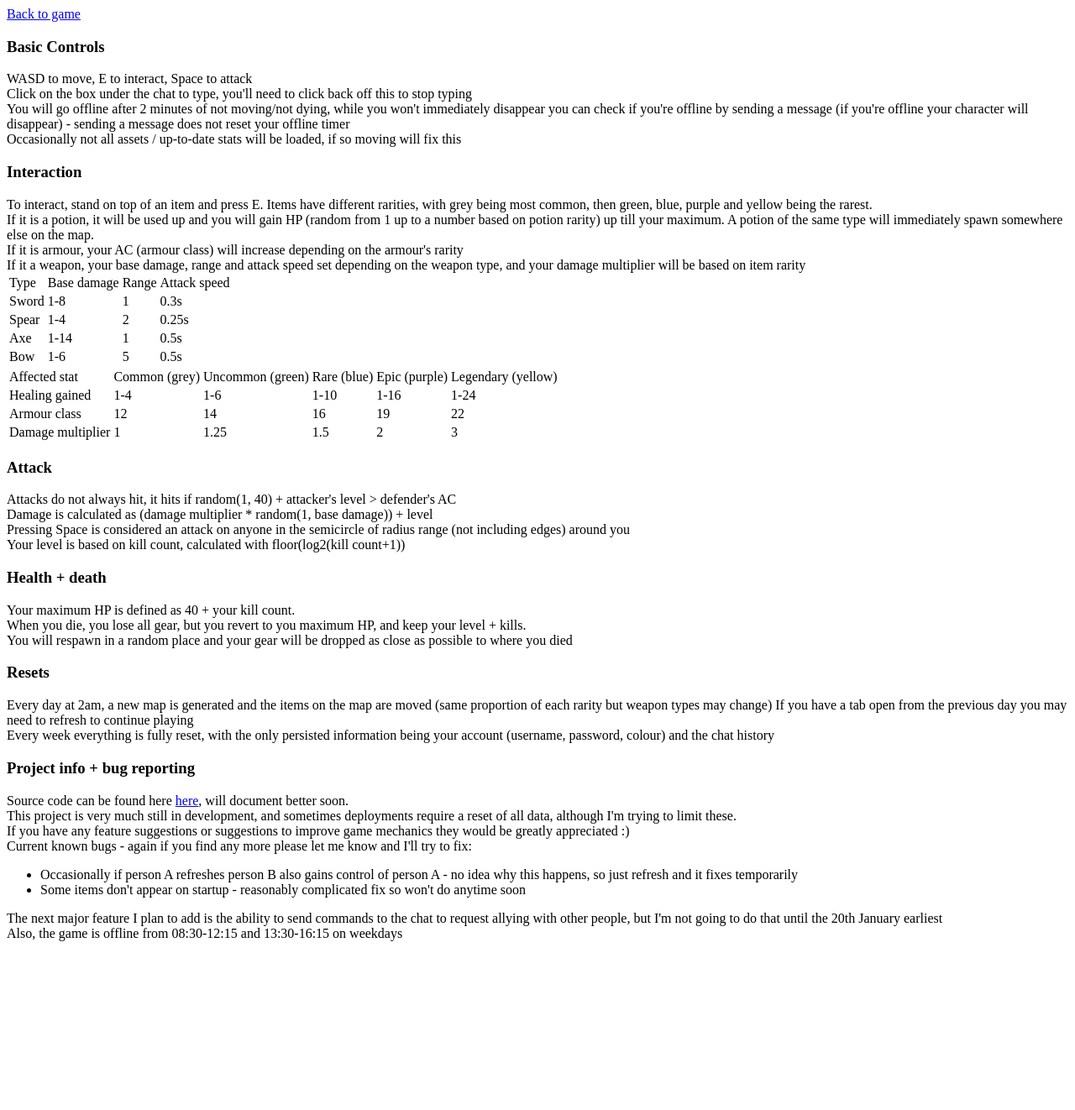
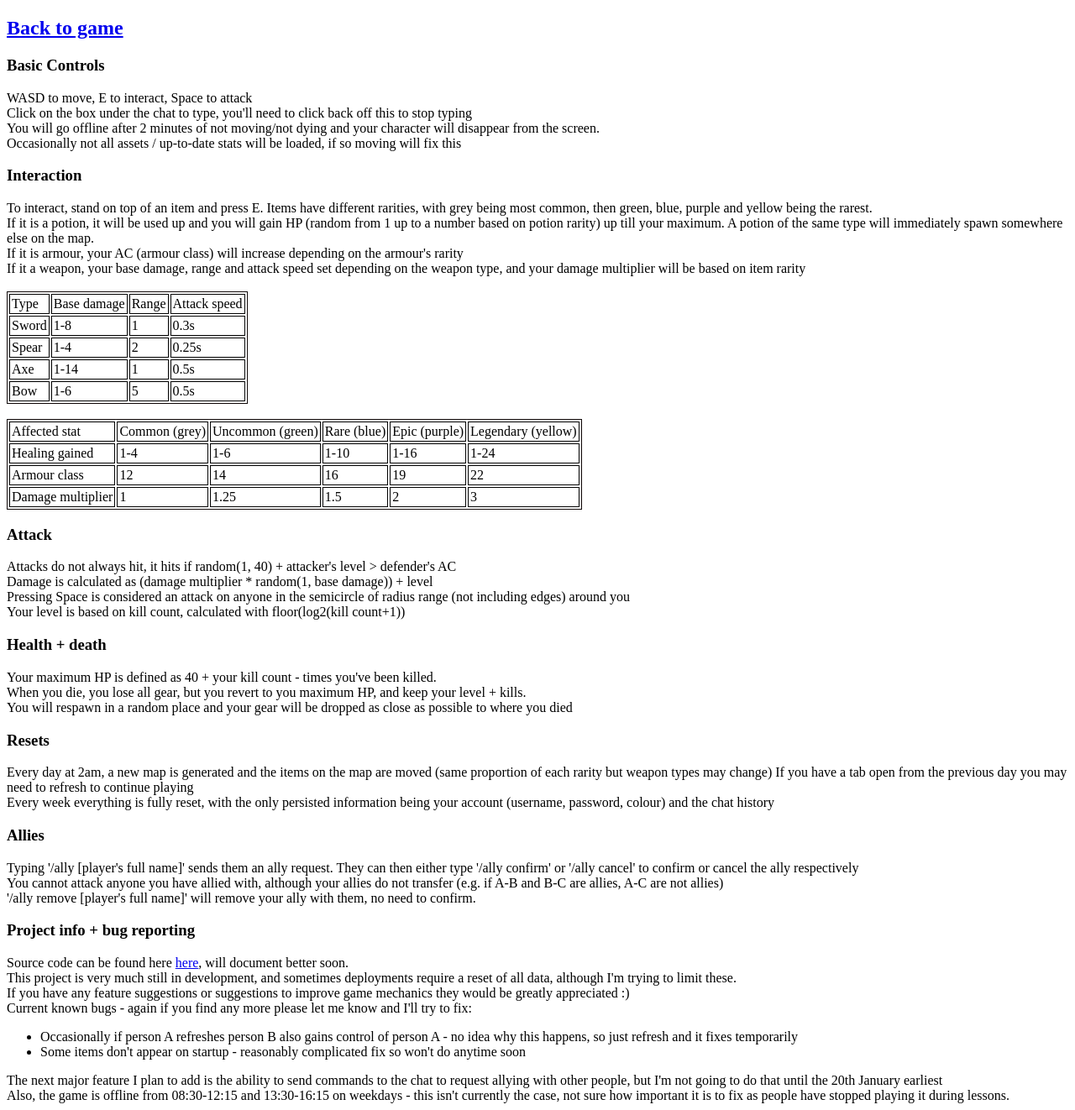
Before and after one commit to ice-cube-1/multiplayer-game-gcse, a Flask app: page /help in a window 1280 px wide. Shown: the whole page at 84% size. Before the commit the page ends 1121 px from the top, so only its background shows below. Run offline with Flask 3, Linux system fonts and the light colour scheme; parts of the project's set-up code (start-up, migrations or seed data) failed here and were passed over.

Commit message:
help improved

```diff
--- a/templates/help.html
+++ b/templates/help.html
@@ -1,21 +1,29 @@
 <!DOCTYPE html>
 <head>
     <title>Help - Multiplayer-game-gcse</title>
+    <style type="text/css">
+        table {
+            border: 1px solid #100808;
+        }
+        td {
+            border: 1px solid;
+            padding: 2px;
+        }
+    </style>
 </head>
 <body>
-    <a href="/index">Back to game</a>
+    <h2><a href="/index">Back to game</a></h2>
     <h3>Basic Controls</h3>
     WASD to move, E to interact, Space to attack<br/>
     Click on the box under the chat to type, you'll need to click back off this to stop typing<br/>
-    You will go offline after 2 minutes of not moving/not dying, while you won't immediately disappear you can check if you're offline by sending a message
-    (if you're offline your character will disappear) - sending a message does not reset your offline timer<br/>
+    You will go offline after 2 minutes of not moving/not dying and your character will disappear from the screen.<br/>
     Occasionally not all assets / up-to-date stats will be loaded, if so moving will fix this<br/>
     <h3>Interaction</h3>
     To interact, stand on top of an item and press E. Items have different rarities, with grey being most common, then green, blue, purple and yellow being the rarest.<br/>
     If it is a potion, it will be used up and you will gain HP (random from 1 up to a number based on potion rarity) up till your maximum.
     A potion of the same type will immediately spawn somewhere else on the map.<br/>
     If it is armour, your AC (armour class) will increase depending on the armour's rarity <br/>
-    If it a weapon, your base damage, range and attack speed set depending on the weapon type, and your damage multiplier will be based on item rarity <br/>
+    If it a weapon, your base damage, range and attack speed set depending on the weapon type, and your damage multiplier will be based on item rarity <br/><br/>
     <table>
         <tr><td>Type</td><td>Base damage</td><td>Range</td><td>Attack speed</td></tr>
         <tr><td>Sword</td><td>1-8</td><td>1</td><td>0.3s</td></tr>
@@ -23,6 +31,7 @@
         <tr><td>Axe</td><td>1-14</td><td>1</td><td>0.5s</td></tr>
         <tr><td>Bow</td><td>1-6</td><td>5</td><td>0.5s</td></tr>
     </table>
+    <br/>
     <table>
         <tr><td>Affected stat</td><td>Common (grey)</td><td>Uncommon (green)</td><td>Rare (blue)</td><td>Epic (purple)</td><td>Legendary (yellow)</td></tr>
         <tr><td>Healing gained</td><td>1-4</td><td>1-6</td><td>1-10</td><td>1-16</td><td>1-24</td></tr>
@@ -35,13 +44,17 @@
     Pressing Space is considered an attack on anyone in the semicircle of radius range (not including edges) around you<br/>
     Your level is based on kill count, calculated with floor(log2(kill count+1))
     <h3>Health + death</h3>
-    Your maximum HP is defined as 40 + your kill count.<br/>
+    Your maximum HP is defined as 40 + your kill count - times you've been killed.<br/>
     When you die, you lose all gear, but you revert to you maximum HP, and keep your level + kills.<br/>
     You will respawn in a random place and your gear will be dropped as close as possible to where you died<br/>
     <h3>Resets</h3>
     Every day at 2am, a new map is generated and the items on the map are moved (same proportion of each rarity but weapon types may change)
     If you have a tab open from the previous day you may need to refresh to continue playing<br/>
     Every week everything is fully reset, with the only persisted information being your account (username, password, colour) and the chat history<br/>
+    <h3>Allies</h3>
+        Typing '/ally [player's full name]' sends them an ally request. They can then either type '/ally confirm' or '/ally cancel' to confirm or cancel the ally respectively <br/>
+        You cannot attack anyone you have allied with, although your allies do not transfer (e.g. if A-B and B-C are allies, A-C are not allies)<br/>
+        '/ally remove [player's full name]' will remove your ally with them, no need to confirm.
     <h3>Project info + bug reporting</h3>
     Source code can be found here <a href="https://github.com/ice-cube-1/multiplayer-game-gcse">here</a>, will document better soon.<br/>
     This project is very much still in development, and sometimes deployments require a reset of all data, although I'm trying to limit these.<br/>
@@ -52,5 +65,5 @@
         <li>Some items don't appear on startup - reasonably complicated fix so won't do anytime soon</li>
     </ul>
     The next major feature I plan to add is the ability to send commands to the chat to request allying with other people, but I'm not going to do that until the 20th January earliest<br/>
-    Also, the game is offline from 08:30-12:15 and 13:30-16:15 on weekdays
+    Also, the game is offline from 08:30-12:15 and 13:30-16:15 on weekdays - this isn't currently the case, not sure how important it is to fix as people have stopped playing it during lessons.
 </body>
```
